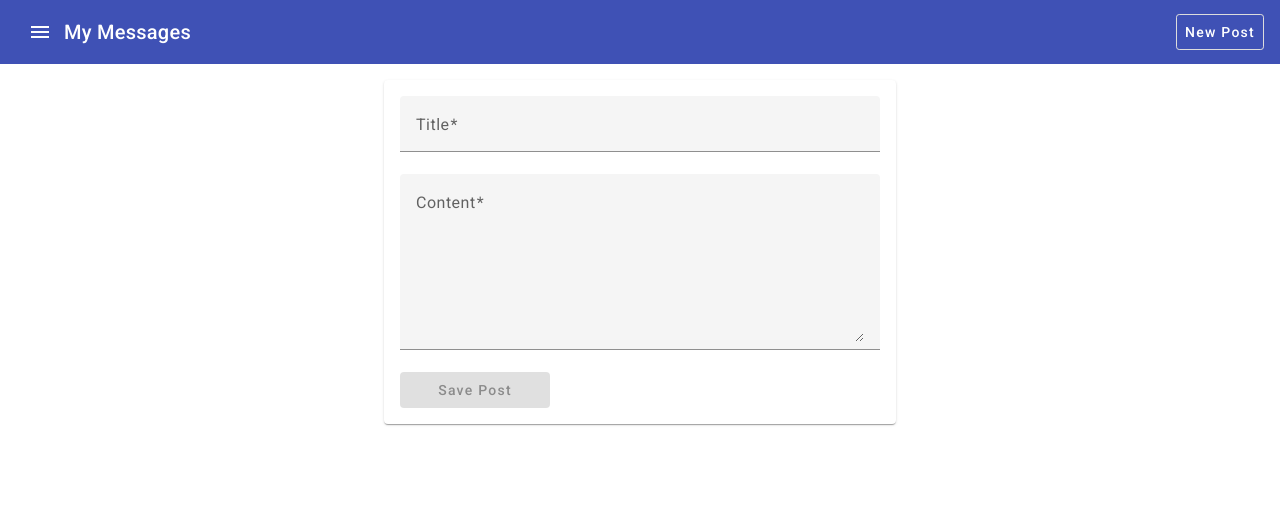
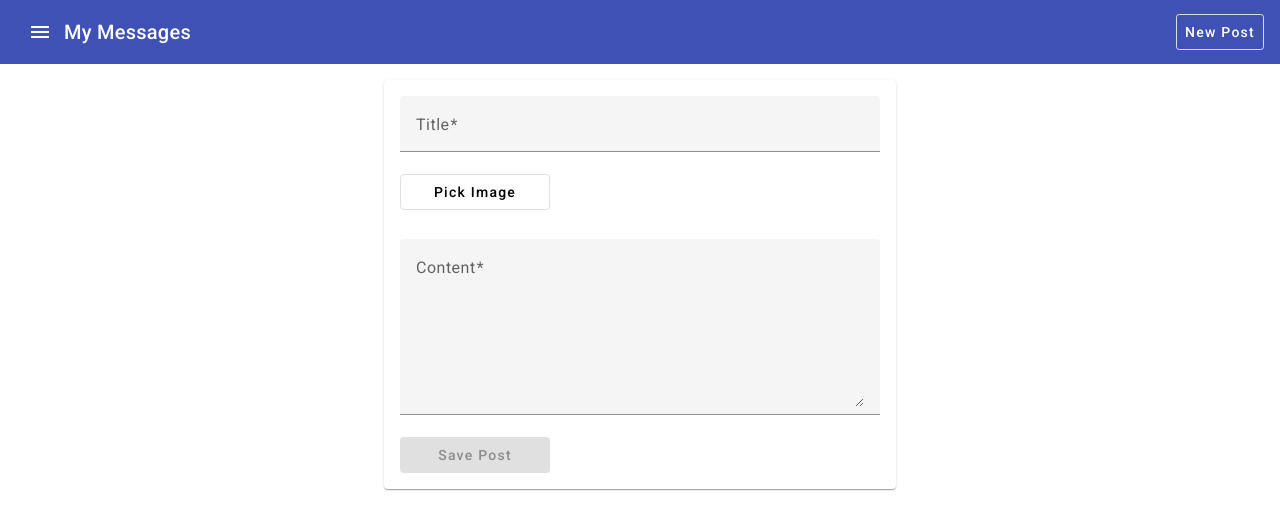
Before and after one commit to gianlucanesta/angular-node, an Angular app: page /create in a window 1280 px wide. Shown: the top 530 px of the page. Built offline with nearby package versions, Linux system fonts and the light colour scheme.

Commit message:
Adding the File Input Button

```diff
--- a/src/app/posts/post-create/post-create.component.html
+++ b/src/app/posts/post-create/post-create.component.html
@@ -15,6 +15,14 @@
         >Please enter a post title</mat-error
       >
     </mat-form-field>
+
+    <div class="mb-1">
+      <button mat-stroked-button (click)="filePicker.click()">
+        Pick Image
+      </button>
+      <input type="file" #filePicker />
+    </div>
+
     <mat-form-field>
       <mat-label>Content</mat-label>
 
--- a/src/app/posts/post-create/post-create.component.scss
+++ b/src/app/posts/post-create/post-create.component.scss
@@ -21,3 +21,11 @@
 mat-spinner {
   margin: 0 auto;
 }
+
+.mb-1 {
+  margin-bottom: 8px;
+}
+
+input[type="file"] {
+  visibility: hidden;
+}
```
